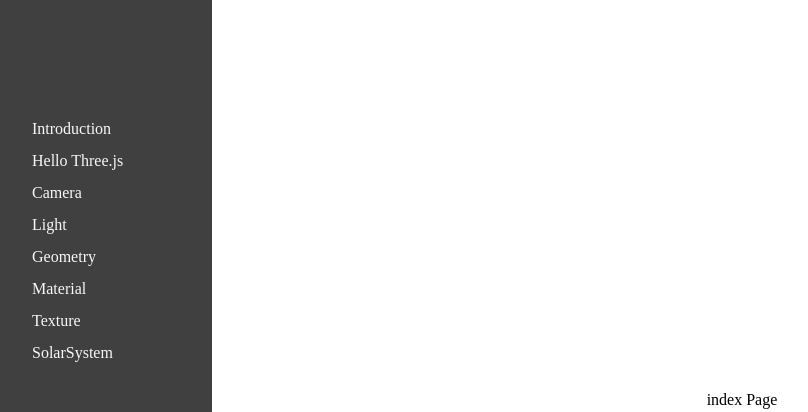
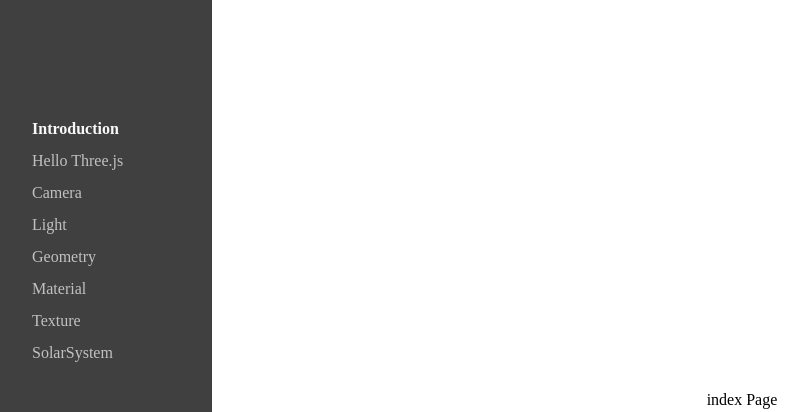
Before and after one commit to jo-duchan/hello-three-js, a React (Vite) app: page / in a window 1280 px wide. Shown: the top 412 px of the page, without its empty margins (8-816 px from the left). Built offline with nearby package versions, Linux system fonts and the light colour scheme.

Commit message:
feat: 현재 페이지 알 수 있게 SideNavigation 개선

```diff
--- a/src/Layout.tsx
+++ b/src/Layout.tsx
@@ -1,4 +1,4 @@
-import { Link } from "react-router-dom";
+import { NavLink } from "react-router-dom";
 import paths from "./path";
 
 interface Props {
@@ -10,9 +10,18 @@ function SideNavigation() {
     <div className="side-container">
       <ul>
         {Object.entries(paths).map(([key, value]) => (
-          <Link key={key} to={value.path}>
+          <NavLink
+            key={key}
+            to={value.path}
+            style={({ isActive }) => {
+              return {
+                fontWeight: isActive ? "bold" : "400",
+                opacity: isActive ? "1" : "0.7",
+              };
+            }}
+          >
             {value.label}
-          </Link>
+          </NavLink>
         ))}
       </ul>
     </div>
```
